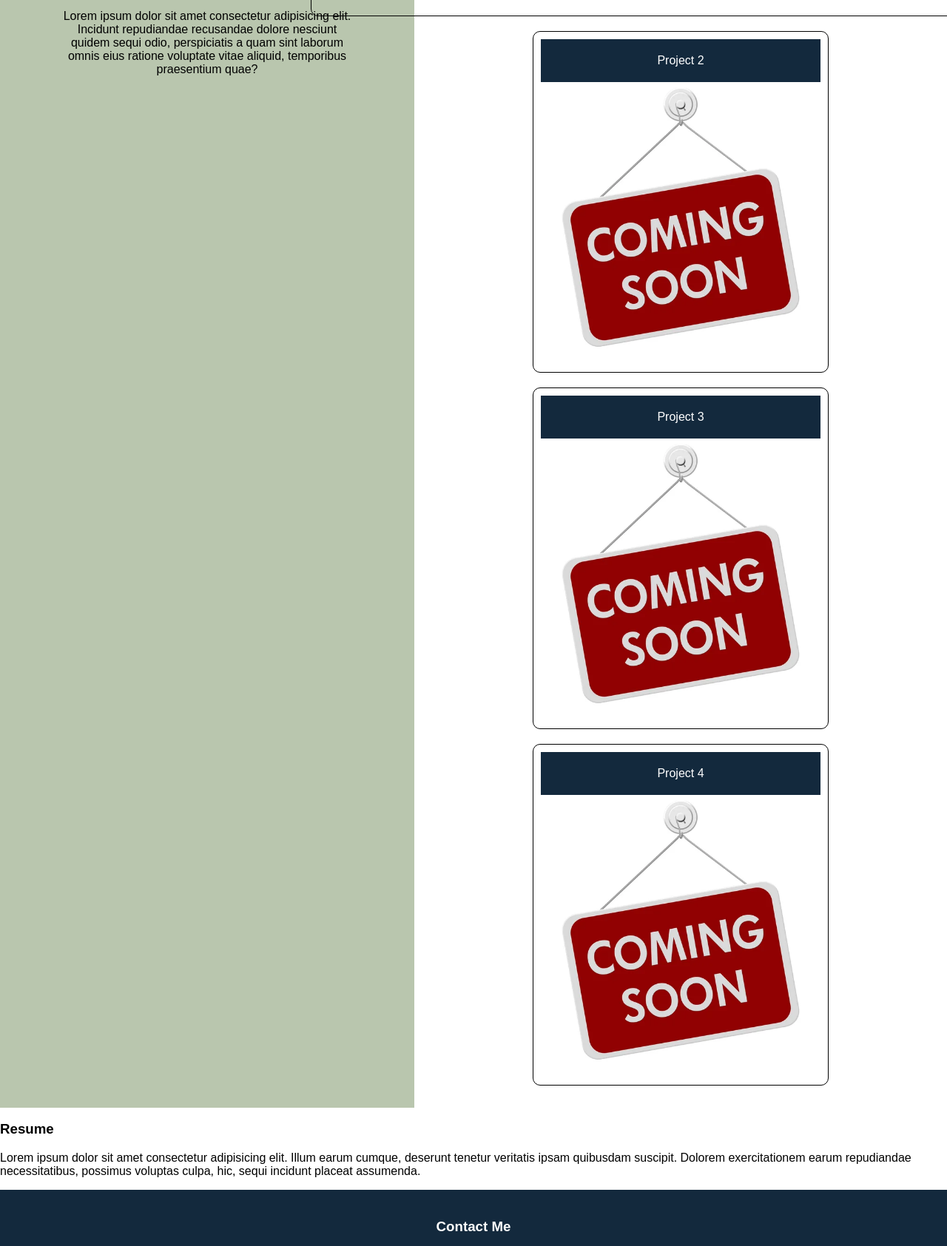
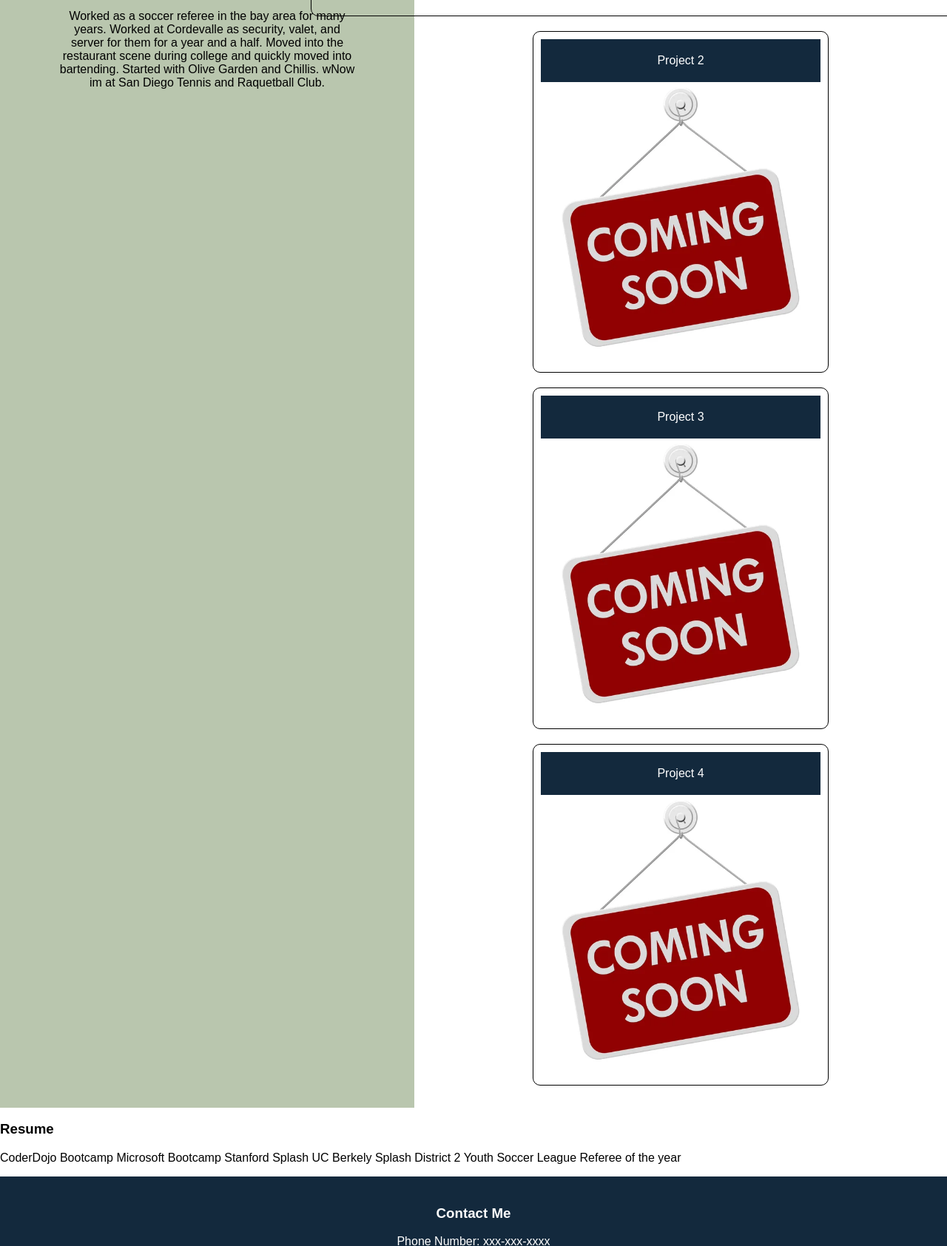
Before and after one commit to Popiuy/portfolio-2, a plain HTML site: page index.html in a window 1280 px wide. Shown: the part 849-2534 px from the top of the page at 74% size. Drawn offline with Linux system fonts and the light colour scheme.

Commit message:
added to about me and resume

```diff
--- a/index.html
+++ b/index.html
@@ -27,9 +27,11 @@
       <aside id="about">
         <h2>About Me</h2>
         <img src="assets/images/profilepicture.png" alt="My Picture">
-        <p>Lorem, ipsum dolor sit amet consectetur adipisicing elit. Doloremque iusto illum fuga tenetur sit esse rem sed natus est a facilis, voluptas tempora! Eveniet saepe harum ducimus fugiat vel! Cupiditate?</p>
         <p>
-          Lorem ipsum dolor sit amet consectetur adipisicing elit. Incidunt repudiandae recusandae dolore nesciunt quidem sequi odio, perspiciatis a quam sint laborum omnis eius ratione voluptate vitae aliquid, temporibus praesentium quae?
+        Played Basketball and Football all my life in youth sports and highschool. From a very early age I was taking bootcamps and splash programs expanding my interest in the programming field
+        </p>
+        <p>
+          Worked as a soccer referee in the bay area for many years. Worked at Cordevalle as security, valet, and server for them for a year and a half. Moved into the restaurant scene during college and quickly moved into bartending. Started with Olive Garden and Chillis. wNow im at San Diego Tennis and Raquetball Club.
         </p>
       </aside>
 
@@ -62,7 +64,11 @@
       <section id="resume">
         <h3>Resume</h3>
         <p>
-          Lorem ipsum dolor sit amet consectetur adipisicing elit. Illum earum cumque, deserunt tenetur veritatis ipsam quibusdam suscipit. Dolorem exercitationem earum repudiandae necessitatibus, possimus voluptas culpa, hic, sequi incidunt placeat assumenda.
+          CoderDojo Bootcamp
+          Microsoft Bootcamp
+          Stanford Splash
+          UC Berkely Splash
+          District 2 Youth Soccer League Referee of the year
         </p>
       </section>
     </main>
```
